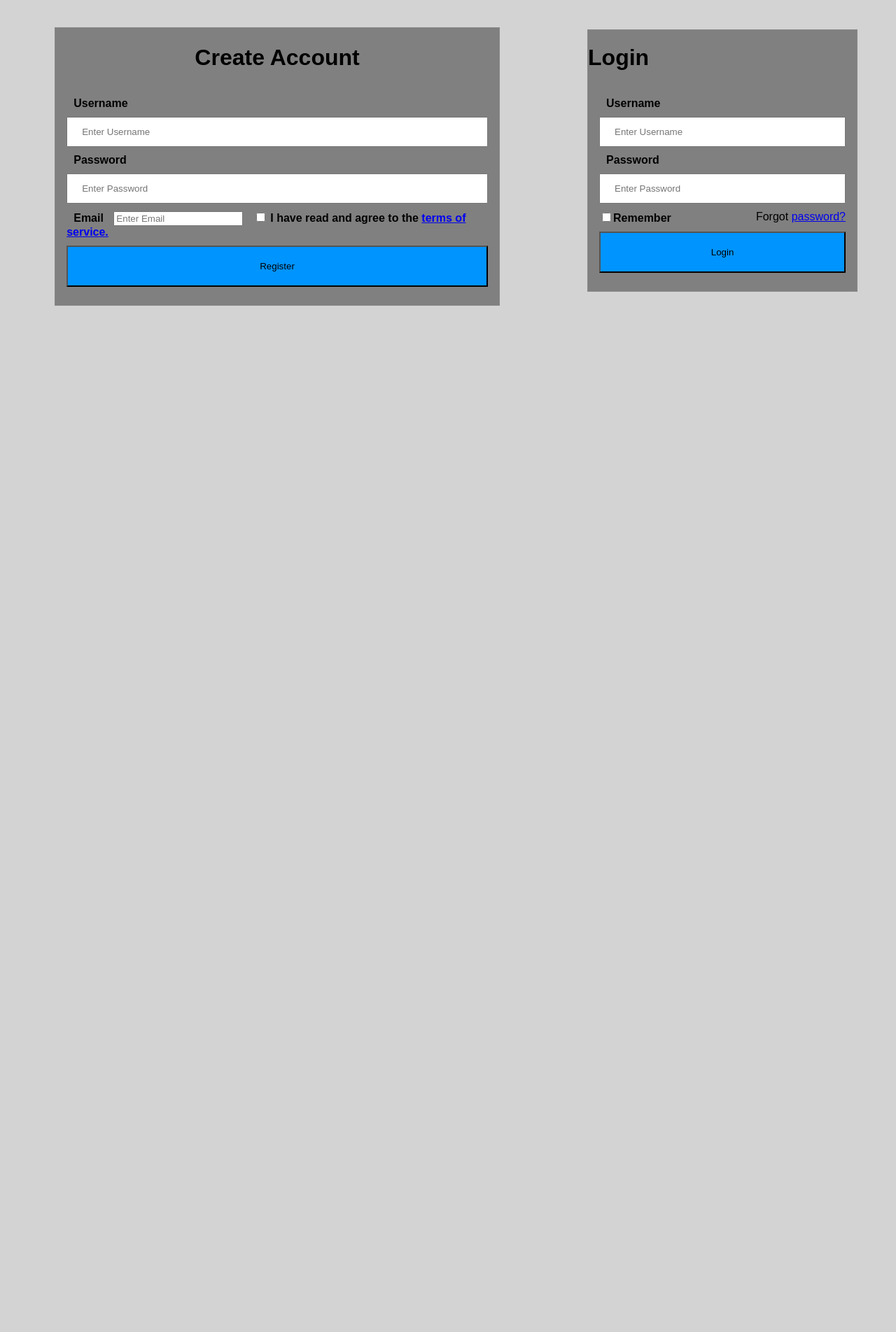
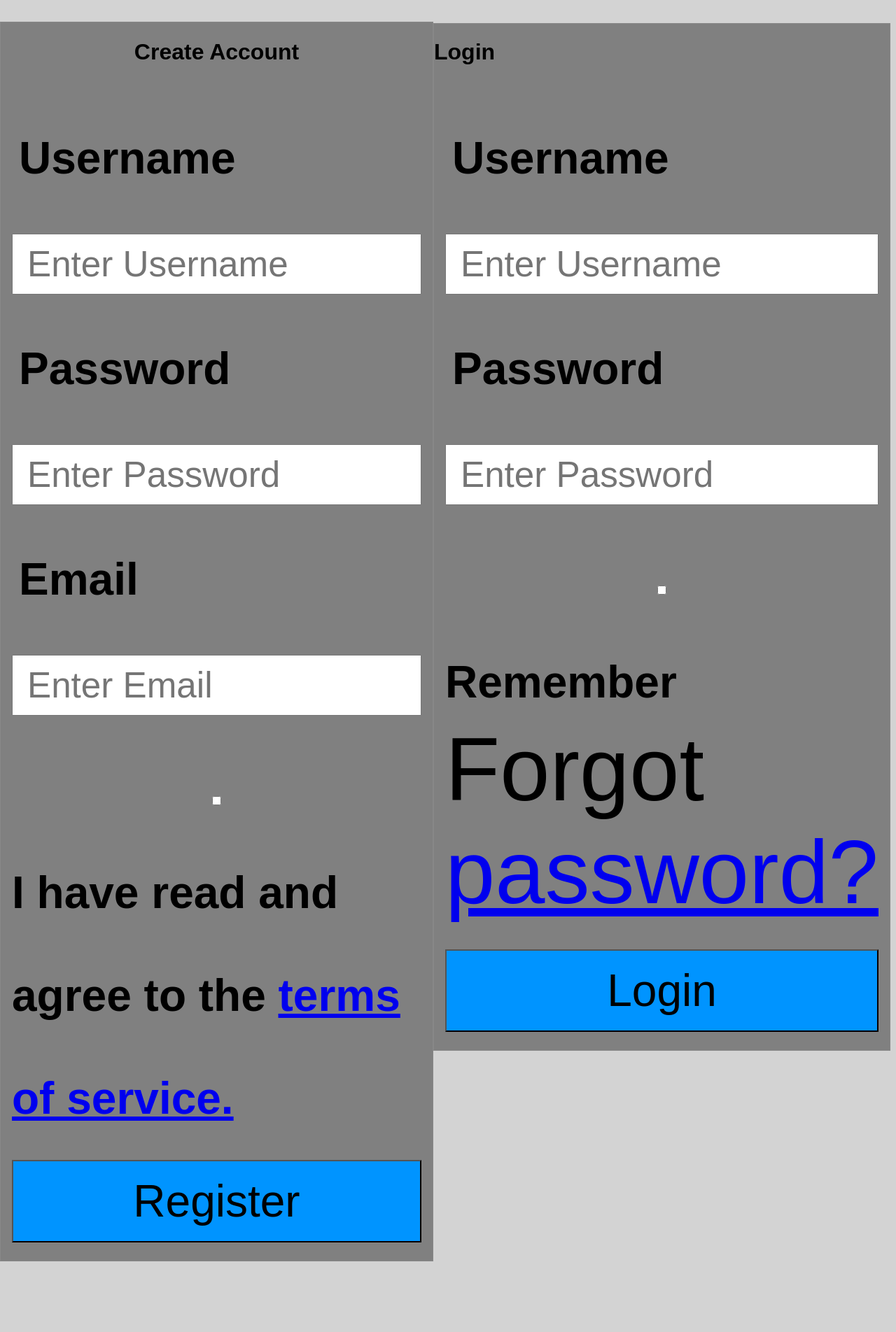
Before and after one commit to Mihneass/Proiect-TW, a PHP site: page /PaginaPrincipala.php in a window 1280 px wide. Shown: the part 132-2036 px from the top of the page at 70% size. Before the commit the page ends 569 px from the top, so only its background shows below. Run offline with PHP 8.4, Linux system fonts and the light colour scheme.

Commit message:
Update StyleSheet.css

```diff
--- a/StyleSheet.css
+++ b/StyleSheet.css
@@ -1,11 +1,14 @@
-        body {
+       body {
             font-family: Arial;
         }
         .container {
             padding: 16px;
+            font-size:10vw;
+
         }
         label  {
             padding: 1px 10px;
+            font-size:5vw;
         }
         .imgcontainer {
             text-align: center;
@@ -16,11 +19,12 @@
             width: 50%;
             border-radius: 50%;
         }
-        input[type=text], input[type=password] {
-            width:  100%;
+        input[type=text], input[type=password], input[type=checkbox], input[type=email] {
+            width: 100%;
             padding: 12px 20px;
             margin: 10px 0;
             box-sizing: border-box;
+            font-size:4vw;
         }
         button {
             background-color: #0094ff;
@@ -29,10 +33,11 @@
             margin: 10px 0 ;
             cursor: pointer;
             width: 100%;
+            font-size:5vw;
         }
         .main {
 
-            width: 50%;
+
             overflow: auto;
             padding-top: 100px;
             background-color: rgba(0,0,0,0.4);
@@ -41,7 +46,7 @@
             background-color: grey;
             margin: 5% auto 15% auto;
             border: 1px solid #888;
-            width: 80%;
+
         }
         .close {
             position: absolute;
@@ -61,3 +66,9 @@
         .pass {
             float: right;
         }
+
+        @media screen and (max-width: 800px) {
+  .left, .main, .right {
+    width: 100%; /* The width is 100%, when the viewport is 800px or smaller */
+  }
+}
```
